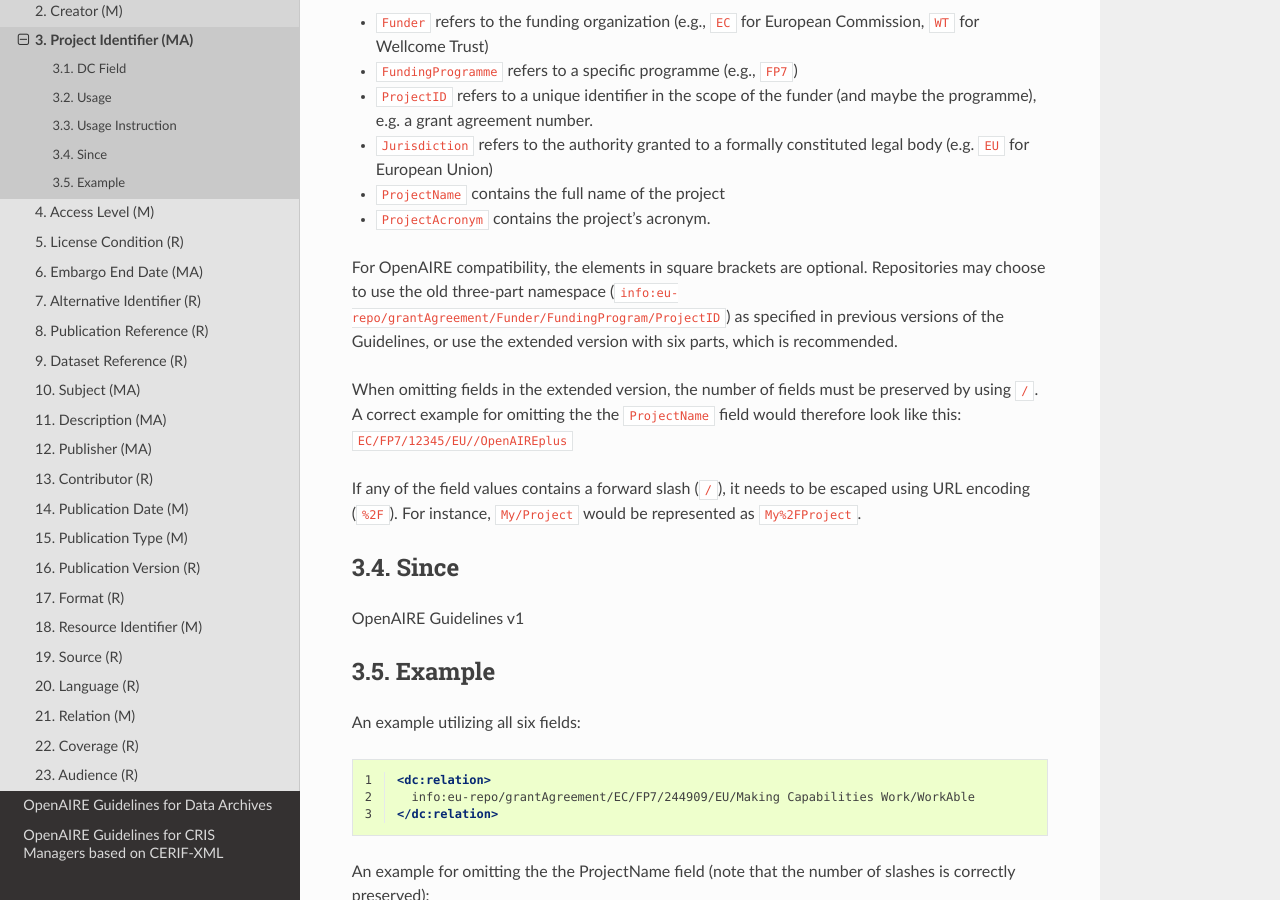
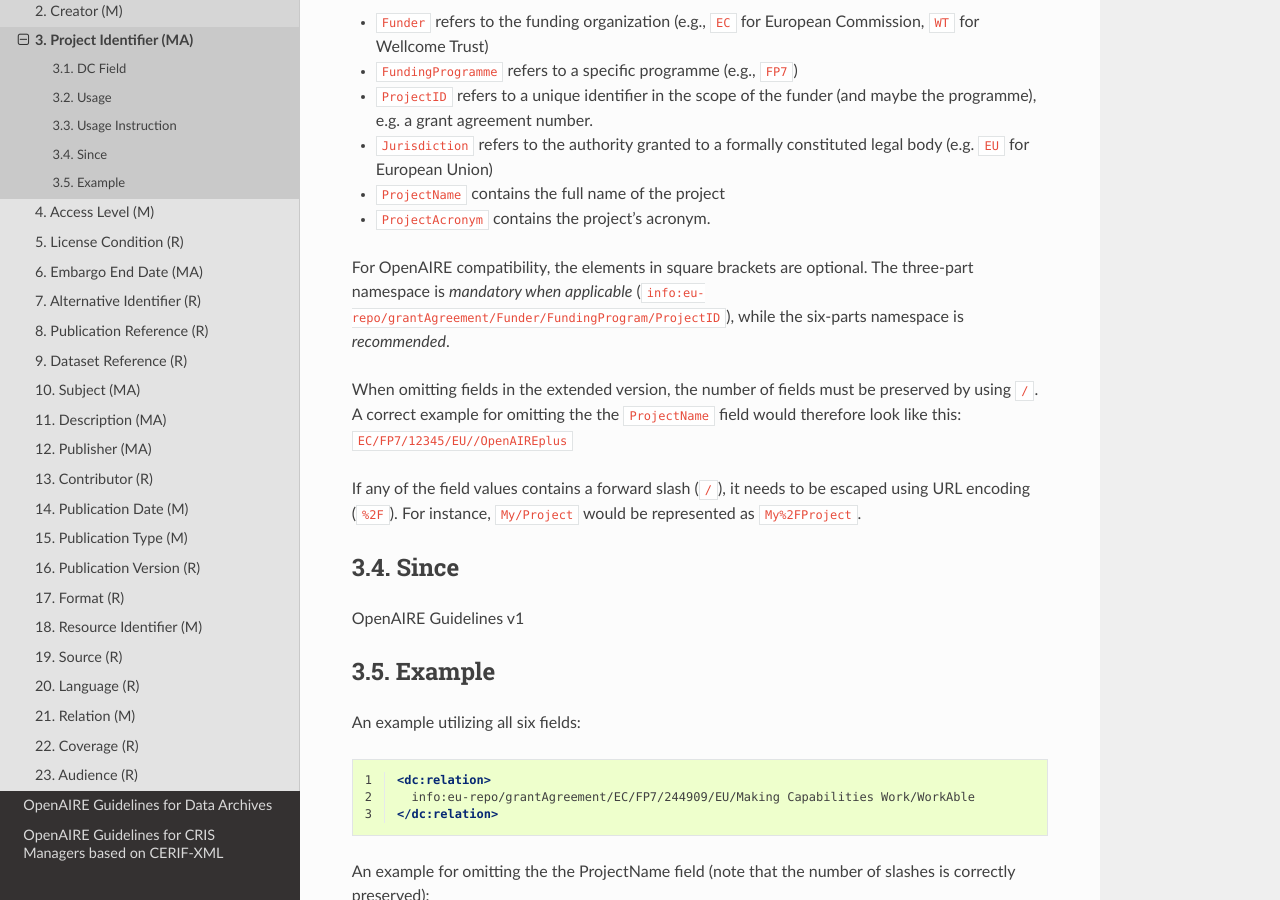
Before and after one commit to openaire/guidelines, a Sphinx documentation site: the page built from docs/literature/field_projectid.rst, in a window 1280 px wide and 900 px high, scrolled down 690 px. Built offline with Sphinx 7.4.7 and the Read the Docs theme 2.0.0, drawn with Linux system fonts in a browser that asks for light colours.

Commit message:
Harmonize 3 vs 6 part grant identifier
* Harmonizes 3 vs 6 part version of the grantAgreement namespace (closes #10).

```diff
--- a/docs/common/projectid.rst
+++ b/docs/common/projectid.rst
@@ -14,9 +14,7 @@ where:
 * ``ProjectName`` contains the full name of the project
 * ``ProjectAcronym`` contains the project’s acronym.
 
-For OpenAIRE compatibility, the elements in square brackets are optional. Repositories may choose to use the old three-part namespace (``info:eu-repo/grantAgreement/Funder/FundingProgram/ProjectID``) as specified in previous versions of the Guidelines, or use the extended version with six parts, which is recommended.
-
-.. FIXME For OpenAIRE compatibility, the elements in square brackets are optional. Repositories may choose to use only the old three-part namespace (info:eu-repo/grantAgreement/Funder/FundingProgram/ProjectID), or use the extended version with six parts.
+For OpenAIRE compatibility, the elements in square brackets are optional. The three-part namespace is *mandatory when applicable* (``info:eu-repo/grantAgreement/Funder/FundingProgram/ProjectID``), while the six-parts namespace is *recommended*.
 
 When omitting fields in the extended version, the number of fields must be preserved by using ``/``. A correct example for omitting the the ``ProjectName`` field would therefore look like this: ``EC/FP7/12345/EU//OpenAIREplus``
 
```
